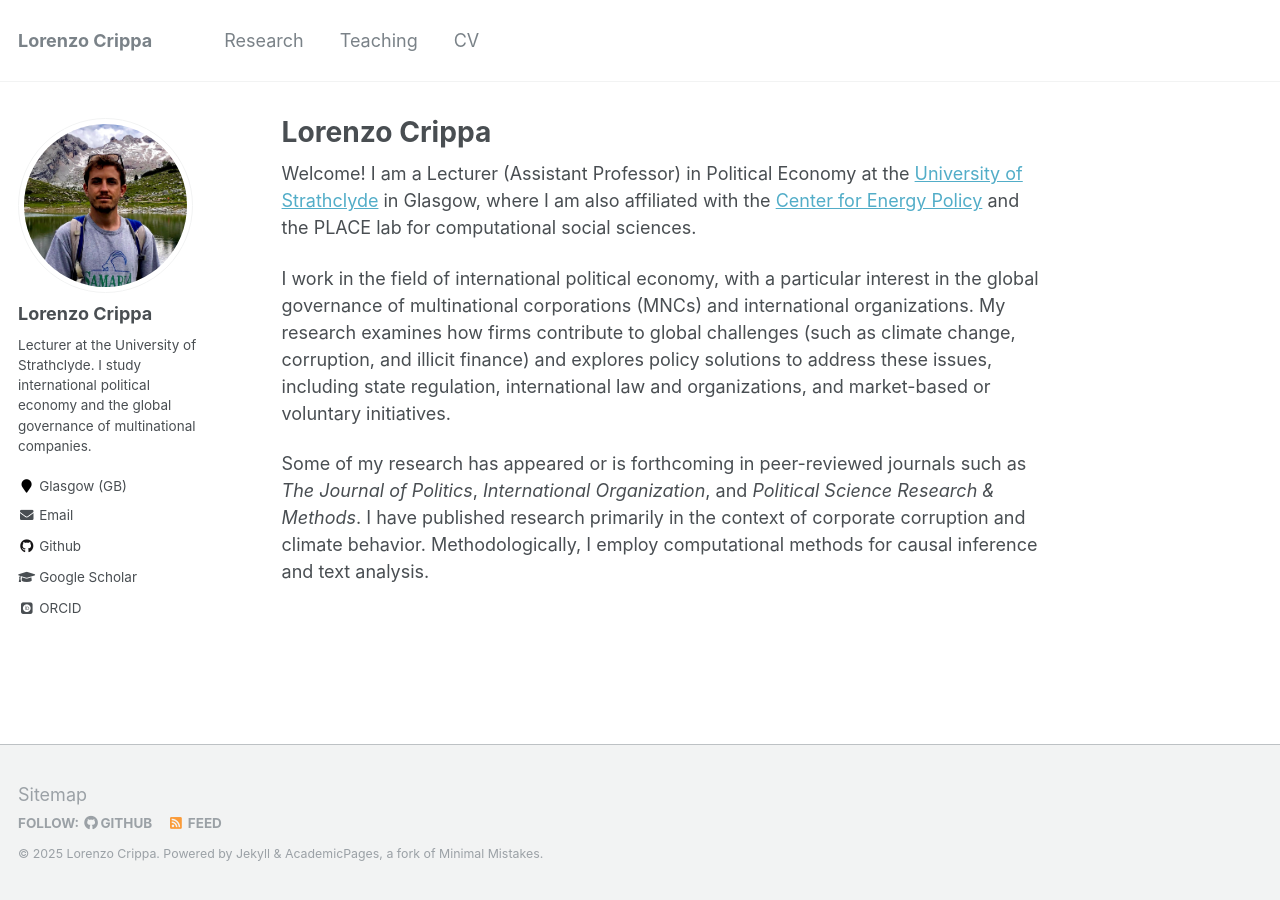
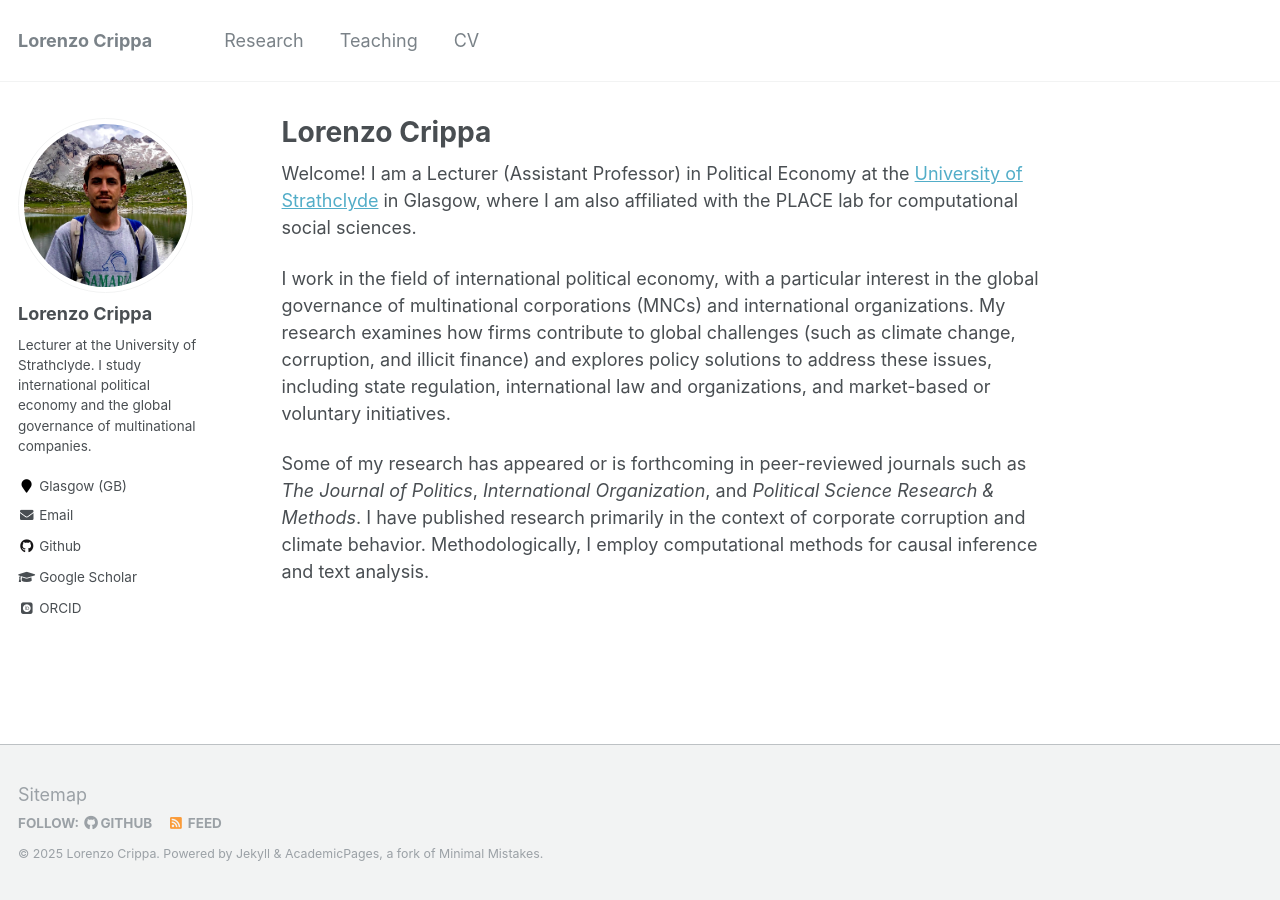
Before and after one commit to lorenzo-crippa/lorenzo-crippa.github.io, a Jekyll site: the page built from _pages/about.md, in a window 1280 px wide. Built offline with Jekyll 4.4.1, drawn with Linux system fonts in a browser that asks for light colours; some web fonts are replaced.

Commit message:
Update about.md

```diff
--- a/_pages/about.md
+++ b/_pages/about.md
@@ -7,7 +7,7 @@ redirect_from:
   - /about.html
 ---
 
-Welcome! I am a Lecturer (Assistant Professor) in Political Economy at the [University of Strathclyde](https://www.strath.ac.uk/staff/crippalorenzomr/) in Glasgow, where I am also affiliated with the [Center for Energy Policy](https://www.strath.ac.uk/humanities/centreforenergypolicy/) and the PLACE lab for computational social sciences.
+Welcome! I am a Lecturer (Assistant Professor) in Political Economy at the [University of Strathclyde](https://www.strath.ac.uk/staff/crippalorenzomr/) in Glasgow, where I am also affiliated with the PLACE lab for computational social sciences.
 
 I work in the field of international political economy, with a particular interest in the global governance of multinational corporations (MNCs) and international organizations. My research examines how firms contribute to global challenges (such as climate change, corruption, and illicit finance) and explores policy solutions to address these issues, including state regulation, international law and organizations, and market-based or voluntary initiatives.
 
```
